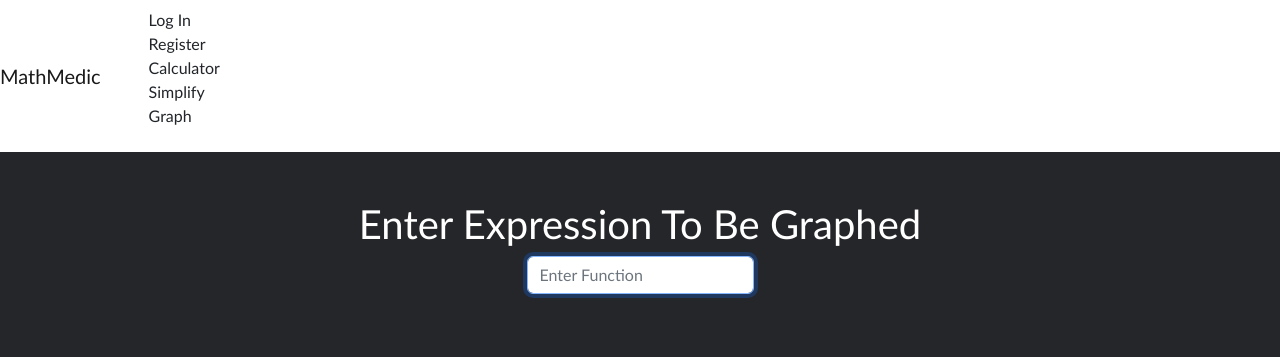
After one commit to noahwons/MathMedic, a Flask app: page /graph in a window 1280 px wide. The commit adds this page. Shown: the top 357 px of the page. Run offline with Flask 3, Linux system fonts and the light colour scheme; parts of the project's set-up code (start-up, migrations or seed data) failed here and were passed over.

Commit message:
Add graph.html

```diff
--- a/main/app.py
+++ b/main/app.py
@@ -50,6 +50,17 @@ def simplify():
 
         return render_template("simplify.html", expression=expression)
 
+@app.route('/graph', methods=["GET", "POST"])
+def graph():
+    #TODO: Does not yet work as intended
+    if request.method == "GET":
+        return render_template("graph.html")
+    else:
+        x = symbols('x')
+        expression = simplify(sympify(request.form.get("expression")))
+
+        return render_template("graph.html", expression=expression)
+
 
 if __name__ == "__main__":
     main()
--- /dev/null
+++ b/main/templates/graph.html
@@ -0,0 +1,22 @@
+{% extends "layout.html" %}
+
+{% block main %}
+
+<head>
+    <meta charset="UTF-8">
+    <meta name="viewport" content="width=device-width, initial-scale=1.0">
+    <title>Document</title>
+</head>
+<body>
+    <form action="/graph" method="post">
+        <div class="mb-3">
+            <h1>Enter Expression To Be Graphed</h1>
+            <input class="form-control mx-auto w-auto" type="text" autofocus id="expression" name="expression" placeholder="Enter Function">
+        </div>
+        {% if expression %}
+            <a>{{ expression }}</a>
+        {% endif %}
+    </form>
+</body>
+
+{% endblock %}
--- a/main/templates/layout.html
+++ b/main/templates/layout.html
@@ -15,9 +15,10 @@
                     <a class="nav-link navelement" href="/login">Log In</a>
                 {% else %}
                     <a class="nav-link" href="/login">Log In</a>
+                    <a class="nav-link" href="/register">Register</a>
                     <a class="nav-link" href="/calculate">Calculator</a>
                     <a class="nav-link" href="/simplify">Simplify</a>
-                    <a class="nav-link" href="/register">Register</a>
+                    <a class="nav-link" href="/graph">Graph</a>
                 {% endif %}
             </ul>
         </nav>
```
